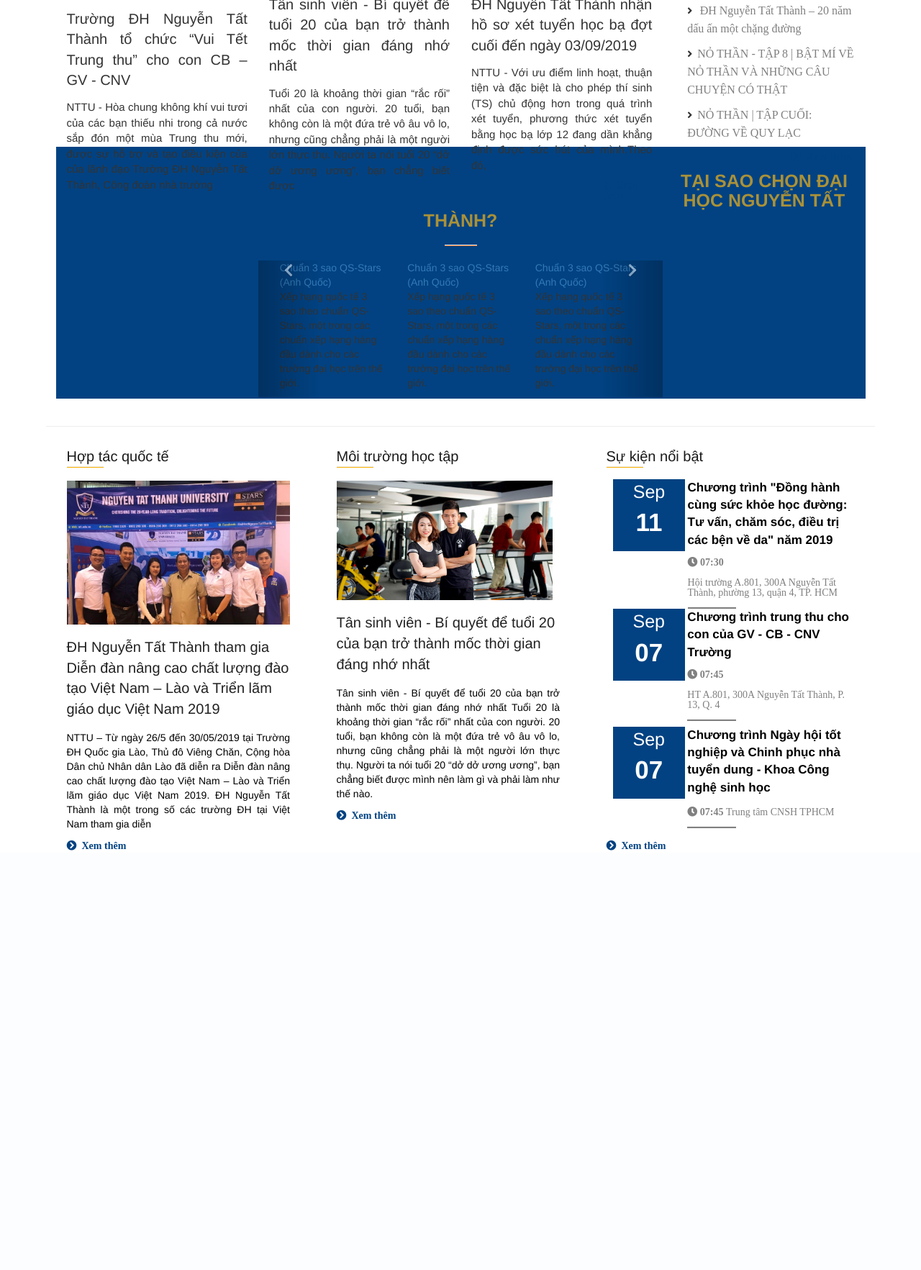
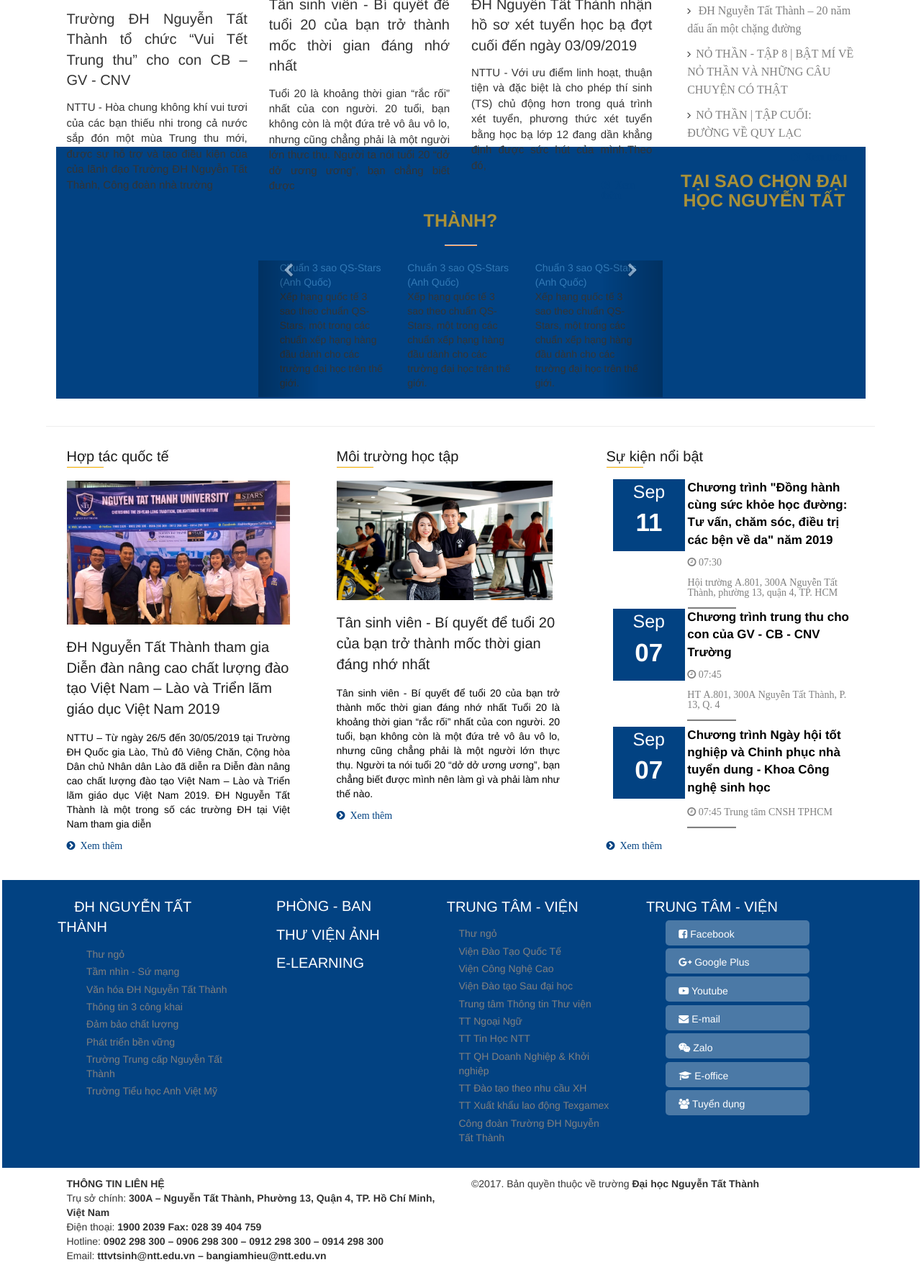
Before and after one commit to hoanganh99/CSE485_175A071180_175A071411, a PHP site: page / in a window 1280 px wide. Shown: the part 896-2661 px from the top of the page at 72% size. Before the commit the page ends 2078 px from the top, so only its background shows below. Run offline with PHP 8.4, Linux system fonts and the light colour scheme.

Commit message:
BTL 09.09.2019
Tiếp tục chỉnh sửa

```diff
--- a/project/css/style.css
+++ b/project/css/style.css
@@ -16,7 +16,7 @@ header
 /*Hàng 1*/
 .row
 {
-    height: 50px;
+    height:50px;
 }
 
 /*Số điện thoại liên hệ*/
@@ -157,50 +157,33 @@ header
     color: rgba(253, 185, 19, 0.67);
 }
 /*Phần lí do chọn trường Nguyễn Tất Thành*/
-.carousel-inner
-
-{
-.item
-{
-    transition: 500ms ease-in-out left;
-}
-.left
-
-{
-    left: -33%;
-}
-
-.right
-{
-    left: 33%;
-}
-
-.next
-{
-    left: 33%;
-}
-
-.prev
-{
-    left: -33%;
-}
-
-@media all and (transform-3d), (-webkit-transform-3d)
-{
-    .item
-    {
-        /* use your favourite prefixer here transition: 500ms ease-in-out left;*/
-        transition: 500ms ease-in-out all;
-        backface-visibility: visible;
-        transform: none !important;
-    }
-}
-
-/*Hàng thứ 6*/
-/*Phần sự kiên đặc biệt*/
 
 /*Phần footer*/
-footer {
-    height: 500px;
-    background-color: red;
+/*Làm mất form của li*/
+.row-7 ul li
+{
+    list-style: none;
 }
+/*Tạo viền cho phần liên hệ*/
+.contact li {
+    padding-top: 2%;
+    margin-top: 2%;
+    /*Tạo độ cong cho đường viền*/
+    border-radius: 5px;
+    /*đường riềm ko chung với màu nền*/
+    border: 5px solid rgba(255, 255, 255, 0);
+    width: 200px;
+    height: 35px;
+    background-color: rgba(255, 255, 255, 0.29);
+}
+/*Chỉnh màu cho icon*/
+.row-7 i
+{
+    color: white;
+    padding-left: 7%;
+}
+.contact li a
+{
+    text-decoration: none;
+    color: white;
+}
--- a/project/index.html
+++ b/project/index.html
@@ -10,6 +10,8 @@
     <link rel="stylesheet" type="text/css" href="css/style.css">
     <!-- Thêm icon -->
     <link rel="stylesheet" href="https://use.fontawesome.com/releases/v5.7.0/css/all.css" integrity="sha384-lZN37f5QGtY3VHgisS14W3ExzMWZxybE1SJSEsQp9S+oqd12jhcu+A56Ebc1zFSJ" crossorigin="anonymous">
+    <link rel="stylesheet" href="https://cdnjs.cloudflare.com/ajax/libs/font-awesome/4.7.0/css/font-awesome.min.css">
+
     <!--boostrap 3-->
     <link rel="stylesheet" href="https://maxcdn.bootstrapcdn.com/bootstrap/3.4.0/css/bootstrap.min.css">
     <script src="https://ajax.googleapis.com/ajax/libs/jquery/3.4.1/jquery.min.js"></script>
@@ -512,7 +514,110 @@
     </main>
     <!--Phần cuối-->
     <footer>
-
+        <div class="container-fluid">
+            <div class="row-7" style="height: 400px; background-color:#024282; margin-top: 3%; margin-left: -1%;margin-right:-1%; padding-left: 5%; padding-right: 5%;">
+                <div class="col-md-3" style="margin-top: 2%;">
+                    <a href="#" style="font-size: 20px;color: white;padding-left: 9%">ĐH NGUYỄN TẤT THÀNH</a>
+                    <br />
+                    <ul style="margin-top: 5%; list-style: none;">
+                        <li><a href="#" style="color: #808080;">Thư ngỏ</a></li>
+                        <li style="margin-top: 2%;"><a href="#" style="color: #808080;">Tầm nhìn - Sứ mạng</a></li>
+                        <li style="margin-top: 2%;"><a href="#" style="color: #808080;">Văn hóa ĐH Nguyễn Tất Thành</a></li>
+                        <li style="margin-top: 2%;"><a href="#" style="color: #808080;">Thông tin 3 công khai</a></li>
+                        <li style="margin-top: 2%;"><a href="#" style="color: #808080;">Đảm bảo chất lượng</a></li>
+                        <li style="margin-top: 2%;"><a href="#" style="color: #808080;">Phát triển bền vững</a></li>
+                        <li style="margin-top: 2%;"><a href="#" style="color: #808080;">Trường Trung cấp Nguyễn Tất Thành</a></li>
+                        <li style="margin-top: 2%;"><a href="#" style="color: #808080;">Trường Tiểu học Anh Việt Mỹ</a></li>
+                    </ul>
+                </div>
+                <div class="col-md-3" style="margin-top: 1%;margin-left: -3%;">
+                    <ul style="list-style: none;">
+                        <li style="margin-top: 5%;"><a href="#" style="font-size: 20px;color: white;padding-left: 5%">PHÒNG - BAN</a></li>
+                        <li style="margin-top: 5%;"><a href="#" style="font-size: 20px;color: white;padding-left: 5%">THƯ VIỆN ẢNH</a></li>
+                        <li style="margin-top: 5%;"><a href="#" style="font-size: 20px;color: white;padding-left: 5%">E-LEARNING</a></li>
+                    </ul>
+                </div>
+                <div class="col-md-3" style="margin-top: 2%; margin-left: -2%;">
+                    <a href="#" style="font-size: 20px;color: white;padding-left: 9%">TRUNG TÂM - VIỆN</a>
+                    <br />
+                    <ul style="margin-top: 5%; list-style: none;">
+                        <li><a href="#" style="color: #808080;">Thư ngỏ</a></li>
+                        <li style="margin-top: 2%;"><a href="#" style="color: #808080;">Viện Đào Tạo Quốc Tế</a></li>
+                        <li style="margin-top: 2%;"><a href="#" style="color: #808080;">Viện Công Nghệ Cao</a></li>
+                        <li style="margin-top: 2%;"><a href="#" style="color: #808080;">Viện Đào tạo Sau đại học</a></li>
+                        <li style="margin-top: 2%;"><a href="#" style="color: #808080;">Trung tâm Thông tin Thư viện</a></li>
+                        <li style="margin-top: 2%;"><a href="#" style="color: #808080;">TT Ngoại Ngữ</a></li>
+                        <li style="margin-top: 2%;"><a href="#" style="color: #808080;">TT Tin Học NTT</a></li>
+                        <li style="margin-top: 2%;"><a href="#" style="color: #808080;">TT QH Doanh Nghiệp & Khởi nghiệp</a></li>
+                        <li style="margin-top: 2%;"><a href="#" style="color: #808080;">TT Đào tạo theo nhu cầu XH</a></li>
+                        <li style="margin-top: 2%;"><a href="#" style="color: #808080;">TT Xuất khẩu lao động Texgamex</a></li>
+                        <li style="margin-top: 2%;"><a href="#" style="color: #808080;">Công đoàn Trường ĐH Nguyễn Tất Thành</a></li>
+                    </ul>
+                </div>
+                <div class="col-md-3" style="margin-top: 2%;">
+                    <a href="#" style="font-size: 20px;color: white;padding-left: 5%">TRUNG TÂM - VIỆN</a>
+                    <br />
+                    <ul class="contact">
+                        <li>
+                            <i class="fa fa-facebook-square" aria-hidden="true"></i>
+                            <a href="#">
+                                Facebook
+                            </a>
+                        </li>
+                        <li>
+                            <i class="fa fa-google-plus"></i>
+                            <a href="#">
+                                Google Plus
+                            </a>
+                        </li>
+                        <li>
+                            <i class="fa fa-youtube-play"></i>
+                            <a href="#">
+                                Youtube
+                            </a>
+                        </li>
+                        <li>
+                            <i class="fa fa-envelope"></i>
+                            <a href="#">
+                                E-mail
+                            </a>
+                        </li>
+                        <li>
+                            <i class="fa fa-wechat"></i>
+                            <a href="#">
+                                Zalo
+                            </a>
+                        </li>
+                        <li>
+                            <i class="fa fa-mortar-board"></i>
+                            <a href="#">
+                                E-office
+                            </a>
+                        </li>
+                        <li>
+                            <i class="fa fa-users"></i>
+                            <a href="#">
+                                Tuyển dụng
+                            </a>
+                        </li>
+                    </ul>
+                </div>
+            </div>
+            <div class="row-8" style="height: 100px; margin-top: 1%; margin-left: 5%; margin-right: 5%;">
+                <div class="col-md-6">
+                    <p>
+                        <span style="font-weight: bolder;">THÔNG TIN LIÊN HỆ</span> <br />
+                        Trụ sở chính: <span style="font-weight: bolder;">300A – Nguyễn Tất Thành, Phường 13, Quận 4, TP. Hồ Chí Minh, Việt Nam </span><br />
+                        Điện thoại: <span style="font-weight: bolder;">1900 2039 Fax: 028 39 404 759 </span><br />
+                        Hotline: <span style="font-weight: bolder;">0902 298 300 – 0906 298 300 – 0912 298 300 – 0914 298 300 </span><br />
+                        Email: <span style="font-weight: bolder;">tttvtsinh@ntt.edu.vn – bangiamhieu@ntt.edu.vn</span>
+                    </p>
+                </div>
+                <div class="col-md-6">
+                    <p>©2017. Bản quyền thuộc về trường <span style="font-weight: bolder;">Đại học Nguyễn Tất Thành</span></p>
+                </div>
+            </div>
+        </div>
     </footer>
 </body>
 </html>
```
Also changed, not shown: 1 other file.
